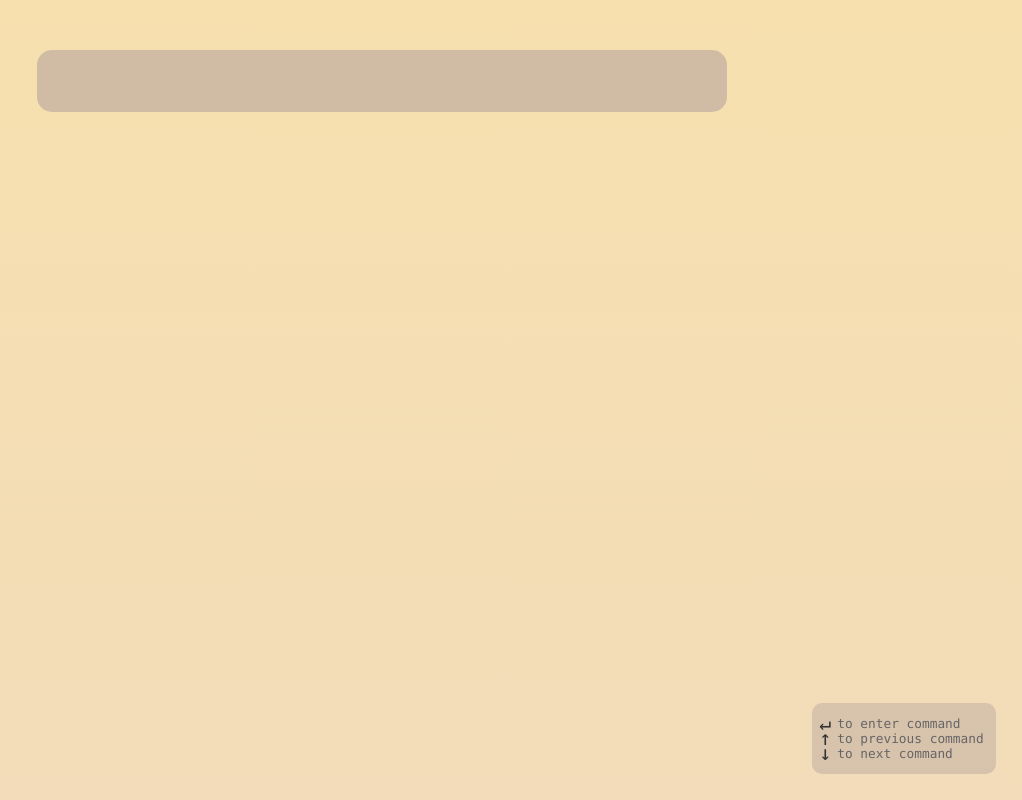
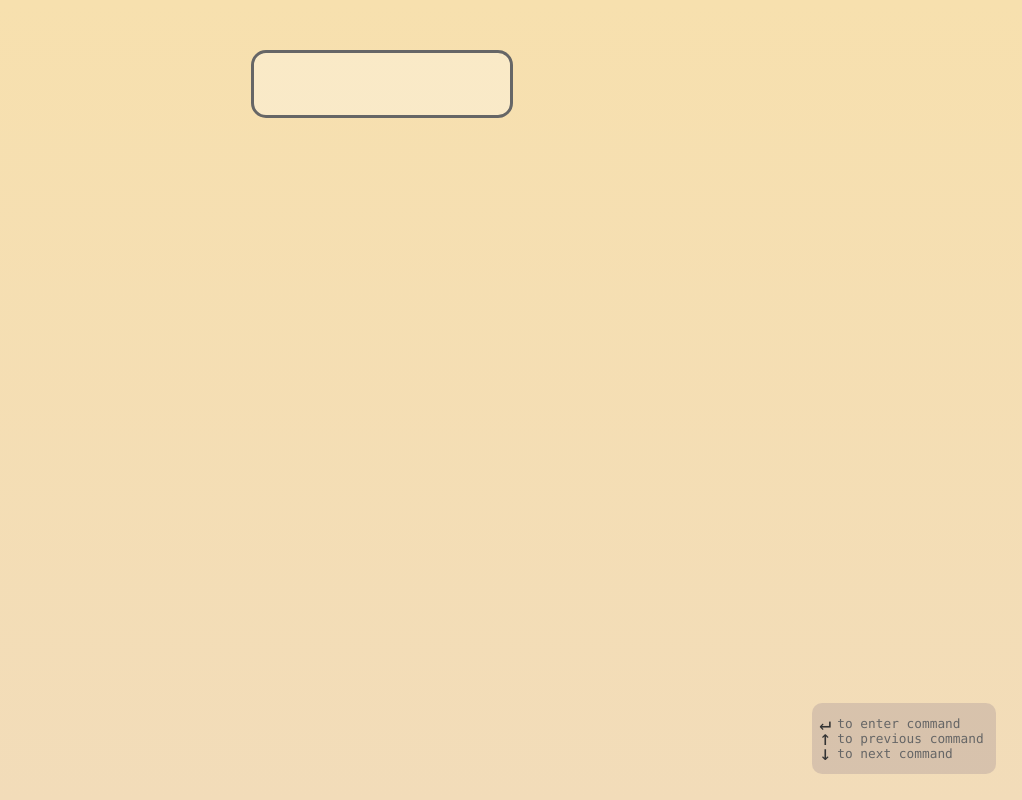
Before and after one commit to gurugray/git-trainer, a website with bundled scripts: page src/index.html in a window 1280 px wide. Shown: the whole page, without its empty margins (258-1280 px from the left). Built offline with nearby package versions, Linux system fonts and the light colour scheme; files whose address does not match are found by name.

Commit message:
more understandig commandline

```diff
--- a/src/command-line.js
+++ b/src/command-line.js
@@ -47,11 +47,14 @@ function CommandLine(inputSelector, callback) {
     var input = document.querySelector(inputSelector),
         history = new History(input);
 
+        input.addEventListener('keydown', function(){
+            this.size = (this.value.length > 6) ? this.value.length : 6;
+        });
+
         Mousetrap.bind('enter', function() {
             if (input.value !== '') {
                 history.push(input.value);
                 callback(history.current());
-                input.style.display = 'none';
             } else {
                 input.style.display = 'block';
                 input.focus();
--- a/src/index.css
+++ b/src/index.css
@@ -91,10 +91,7 @@ marker.dead
     margin: 0;
     padding: 3px 25px 3px 25px;
 
-
-    width: 50%;
-
-    border: none;
+    border: 3px solid;
     outline: none;
 
     -webkit-border-radius: 15px;
@@ -102,7 +99,7 @@ marker.dead
 
     color: #666;
 
-    background-color: rgba(189, 170, 161, 0.66);
+    background-color: rgba(255, 255, 255, 0.3);
 
     -webkit-transform: translateX(-50%);
        -moz-transform: translateX(-50%);
--- a/src/index.html
+++ b/src/index.html
@@ -6,7 +6,7 @@
     <link rel="stylesheet" href="dist/index.css">
   </head>
   <body>
-    <input class="command-line mousetrap" spellcheck="false" autofocus="true" />
+    <input class="command-line mousetrap" spellcheck="false" autofocus="true" size="6" />
     <div class="demo"></div>
 
     <script src="libs/lodash.min.js"></script>
```
